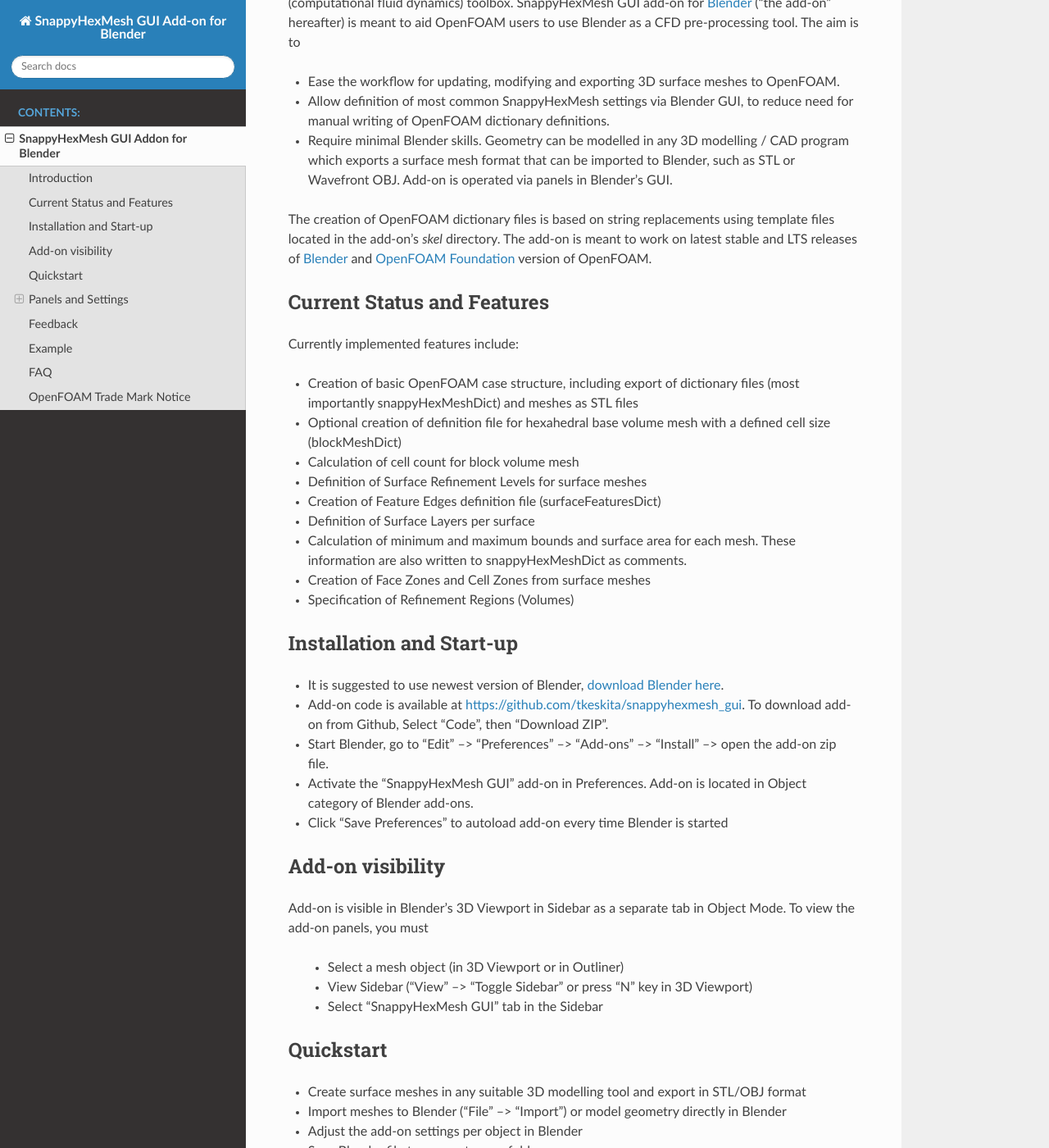
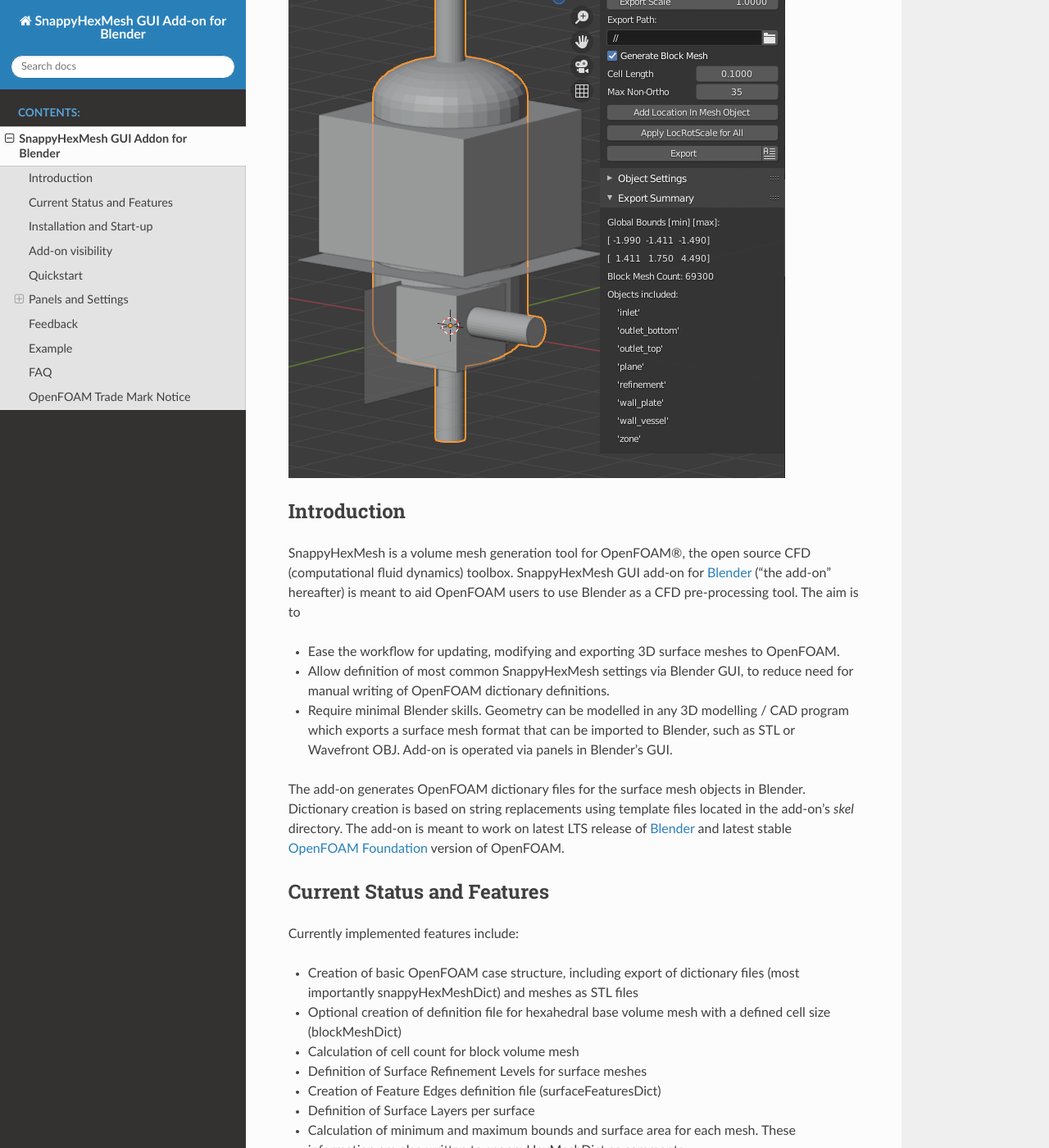
Before and after one commit to tkeskita/snappyhexmesh_gui, a Sphinx documentation site: the page built from docs/snappy_gui.rst, in a window 1280 px wide and 1400 px high, scrolled down 248 px. Shown: the whole window at 82% size. Built offline with Sphinx 7.4.7 and the Read the Docs theme 2.0.0, drawn with Linux system fonts in a browser that asks for light colours; some of the changed text lies outside the part shown.

Commit message:
Refresh docs
- Add an example image at docs top.
- Minor text edits, clarifications and updates.

```diff
--- a/docs/conf.py
+++ b/docs/conf.py
@@ -20,7 +20,7 @@
 # -- Project information -----------------------------------------------------
 
 project = u'SnappyHexMesh GUI Add-on for Blender'
-copyright = u'2020, Tuomo Keskitalo'
+copyright = u'2022, Tuomo Keskitalo'
 author = u'Tuomo Keskitalo'
 
 # The short X.Y version
--- a/docs/snappy_gui.rst
+++ b/docs/snappy_gui.rst
@@ -1,5 +1,7 @@
 SnappyHexMesh GUI Addon for Blender
 ===================================
+
+.. image:: images/shmg_example_and_panel.png
 
 Introduction
 ------------
@@ -20,10 +22,11 @@
   be imported to Blender, such as STL or Wavefront OBJ. Add-on is
   operated via panels in Blender's GUI.
 
-The creation of OpenFOAM dictionary files is based on string
+The add-on generates OpenFOAM dictionary files for the surface mesh
+objects in Blender. Dictionary creation is based on string
 replacements using template files located in the
 add-on's *skel* directory. The add-on is meant to work on
-latest stable and LTS releases of `Blender`_ and
+latest LTS release of `Blender`_ and latest stable
 `OpenFOAM Foundation <https://openfoam.org/>`_ version of OpenFOAM.
 
 
@@ -51,9 +54,8 @@
 
 * It is suggested to use newest version of Blender,
   `download Blender here <https://www.blender.org/download/>`_.
-* Add-on code is available at https://github.com/tkeskita/snappyhexmesh_gui.
-  To download add-on from Github, Select "Code", then
-  "Download ZIP".
+* Add-on code is available at https://github.com/tkeskita/snappyhexmesh_gui
+  --> Code --> Download zip.
 * Start Blender, go to "Edit" --> "Preferences" --> "Add-ons" --> "Install"
   --> open the add-on zip file.
 * Activate the "SnappyHexMesh GUI" add-on in Preferences.
@@ -114,9 +116,9 @@
     (*scotch* decomposition method is the default for *decomposePar*)
   * Do Snapping Phase
   * Do Layer Addition Phase
-  * *Export Scale* is an optional scaling factor for STL geometry
-    files and convertToMeters in blockMeshDict
 
+* *Export Scale* is an optional scaling factor for STL geometry
+  files and convertToMeters in blockMeshDict.
 * *Fork* defines the fork of OpenFOAM for compatibility of generated files.
   Currently it only defines whether to produce *surfaceFeaturesDict*
   (for openfoam.org) or *surfaceFeatureExtractDict* (for
```
Also changed, not shown: other parts of docs/snappy_gui.rst (+1 -1 lines), README.md (+7 -4 lines), docs/images/shmg_example_and_panel.png (added).
